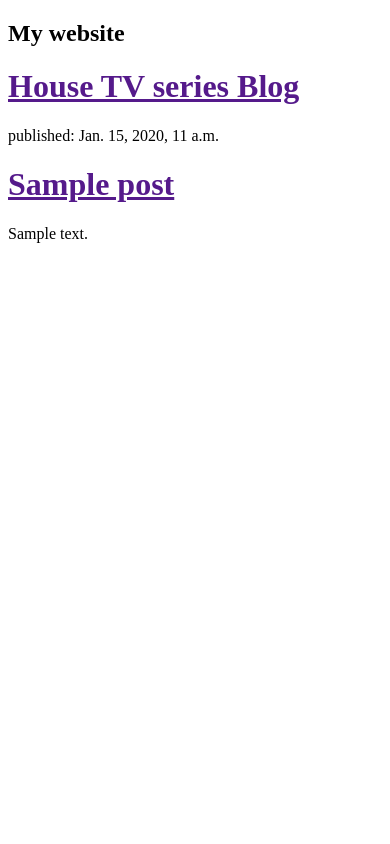
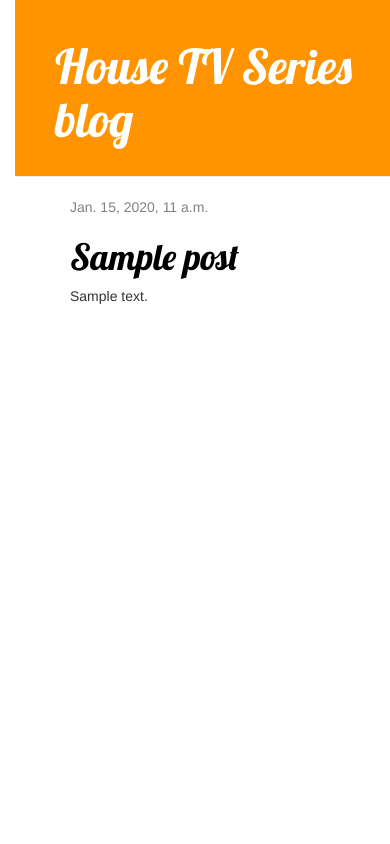
Before and after one commit to vaneguti110/myfirstblog, a Django app: template blog/templates/blog/post_list.html in a window 390 px wide. Run offline with Django 3.2, Linux system fonts and the light colour scheme; the template is opened without the code that fills it: values that come from a table or form of the project are taken from there, others are empty; tables that the repository leaves empty hold one stand-in row (values such as "Sample post"); some libraries are stand-ins or nearby versions.

Commit message:
update detail color blog

```diff
--- /dev/null
+++ b/blog/static/css/blog.css
@@ -0,0 +1,55 @@
+h1 a {
+    color: #FCA205;
+    font-family: 'Lobster';
+}
+
+body {
+    padding-left: 15px;
+}
+
+.page-header {
+    background-color: #ff9400;
+    margin-top: 0;
+    padding: 20px 20px 20px 40px;
+}
+
+.page-header h1, .page-header h1 a, .page-header h1 a:visited, .page-header h1 a:active {
+    color: #ffffff;
+    font-size: 36pt;
+    text-decoration: none;
+}
+
+.content {
+    margin-left: 40px;
+}
+
+h1, h2, h3, h4 {
+    font-family: 'Lobster', cursive;
+}
+
+.date {
+    color: #828282;
+}
+
+.save {
+    float: right;
+}
+
+.post-form textarea, .post-form input {
+    width: 100%;
+}
+
+.top-menu, .top-menu:hover, .top-menu:visited {
+    color: #ffffff;
+    float: right;
+    font-size: 26pt;
+    margin-right: 20px;
+}
+
+.post {
+    margin-bottom: 70px;
+}
+
+.post h1 a, .post h1 a:visited {
+    color: #000000;
+}
--- /dev/null
+++ b/blog/templates/blog/base.html
@@ -0,0 +1,25 @@
+{% load staticfiles %}
+<html>
+    <head>
+        <title>House TV Series blog</title>
+        <link rel="stylesheet" href="//maxcdn.bootstrapcdn.com/bootstrap/3.2.0/css/bootstrap.min.css">
+        <link rel="stylesheet" href="//maxcdn.bootstrapcdn.com/bootstrap/3.2.0/css/bootstrap-theme.min.css">
+        <link href='//fonts.googleapis.com/css?family=Lobster&subset=latin,latin-ext' rel='stylesheet' type='text/css'>
+        <link rel="stylesheet" href="{% static 'css/blog.css' %}">
+    </head>
+    <body>
+
+    <div class="page-header">
+        <h1><a href="/">House TV Series blog</a></h1>
+    </div>
+    <div class="content container">
+        <div class="row">
+            <div class="col-md-8">
+            {% block content %}
+            {% endblock %}
+            </div>
+        </div>
+    </div>
+
+    </body>
+</html>
--- a/blog/templates/blog/post_list.html
+++ b/blog/templates/blog/post_list.html
@@ -1,34 +1,14 @@
-<!DOCTYPE html>
-<html>
-<head>
-	<title>House TV series blog</title>
-</head>
-<body>
-<h2> My website</h2>
-		<div>
-            <h1><a href="">House TV series Blog</a></h1>
-        </div>
-		{% for post in posts %}
-    	<div>
-        	<p>published: {{ post.published_date }}</p>
-        	<h1><a href="">{{ post.title }}</a></h1>
-        	<p>{{ post.text|linebreaksbr }}</p>
-    	</div>
-		{% endfor %}
-
-        <!--
-        <div><p>published: 14.06.2014, 12:14</p>
-            <h2><a href="">My first post</a></h2>
-            <p>Aenean eu leo quam. Pellentesque ornare sem lacinia quam venenatis vestibulum. Donec id elit non mi porta gravida at eget metus. Fusce dapibus, tellus ac cursus commodo, tortor mauris condimentum nibh, ut fermentum massa justo sit amet risus.</p>
-        </div>-->
+{% extends 'blog/base.html' %}
 
 
-        <!--
-        <div><p>published: 14.06.2014, 12:14</p>
-            <h2><a href="">My second post</a></h2>
-            <p>Aenean eu leo quam. Pellentesque ornare sem lacinia quam venenatis vestibulum. Donec id elit non mi porta gravida at eget metus. Fusce dapibus, tellus ac cursus commodo, tortor mauris condimentum nibh, ut f.</p>
-        </div>-->
-</body>
-
-
-</html>
+{% block content %}
+    {% for post in posts %}
+        <div class="post">
+            <div class="date">
+                {{ post.published_date }}
+            </div>
+            <h1><h1><a href="{% url 'post_detail' pk=post.pk %}">{{ post.title }}</a></h1>
+            <p>{{ post.text|linebreaksbr }}</p>
+        </div>
+    {% endfor %}
+{% endblock %}
--- a/blog/urls.py
+++ b/blog/urls.py
@@ -3,4 +3,6 @@ from . import views
 
 urlpatterns = [
     url(r'^$', views.post_list, name='post_list'),
+    url(r'^post/(?P<pk>\d+)/$', views.post_detail, name='post_detail'),
+    #url(r'^post/new/$', views.post_new, name='post_new'),
 ]
```
Also changed, not shown: blog/forms.py (added, +9 -0 lines), blog/templates/blog/post_detail.html (added, +13 -0 lines), blog/views.py (+10 -1 lines).
